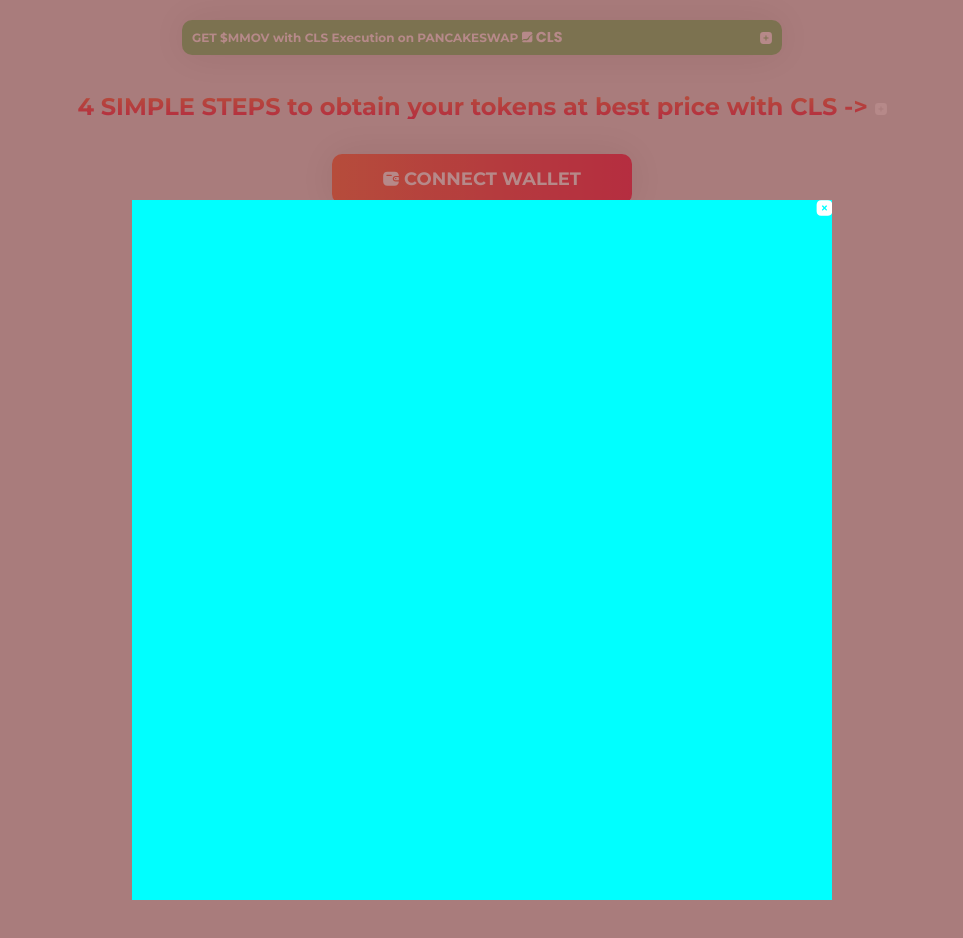
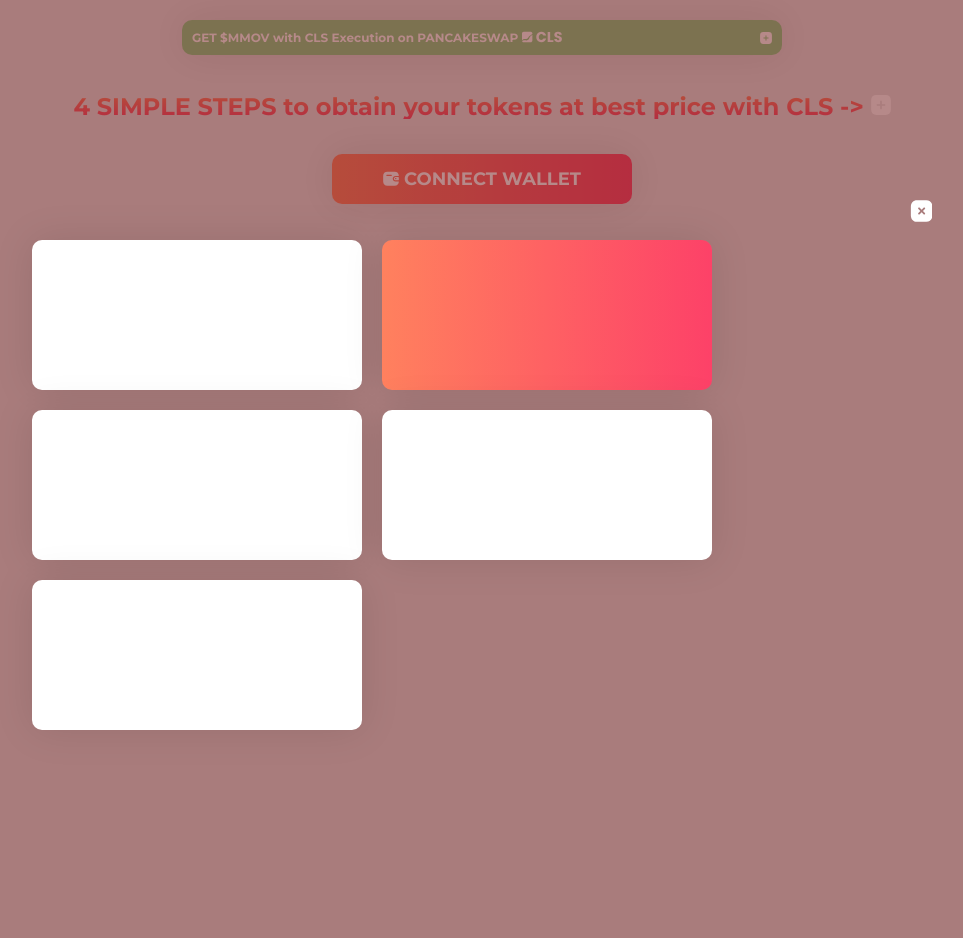
Before and after one commit to P4r4lon/cls_widget, a plain HTML site: page index.html in a window 1280 px wide. Shown: the top 938 px of the page, without its empty margins (158-1121 px from the left). Drawn offline with Linux system fonts and the light colour scheme.

Commit message:
working on

```diff
--- a/index.html
+++ b/index.html
@@ -35,9 +35,10 @@
 
         <div class="info__container">
             <h3 class="header__orange">
-                4 SIMPLE STEPS to obtain your tokens at best price with CLS -> <svg width="1.2rem" height="1.2rem" viewBox="0 0 54 54" fill="none" xmlns="http://www.w3.org/2000/svg">
-                    <path d="M39.4272 0.333496C48.4939 0.333496 53.6672 5.4535 53.6672 14.5468V39.4535C53.6672 48.4935 48.5205 53.6668 39.4539 53.6668H14.5472C5.45386 53.6668 0.333862 48.4935 0.333862 39.4535V14.5468C0.333862 5.4535 5.45386 0.333496 14.5472 0.333496H39.4272ZM26.9739 15.0268C25.7472 15.0268 24.7605 16.0135 24.7605 17.2402V24.7602H17.2139C16.6272 24.7602 16.0672 25.0002 15.6405 25.4002C15.2405 25.8268 15.0005 26.3842 15.0005 26.9735C15.0005 28.2002 15.9872 29.1868 17.2139 29.2135H24.7605V36.7602C24.7605 37.9868 25.7472 38.9735 26.9739 38.9735C28.2005 38.9735 29.1872 37.9868 29.1872 36.7602V29.2135H36.7605C37.9872 29.1868 38.9739 28.2002 38.9739 26.9735C38.9739 25.7468 37.9872 24.7602 36.7605 24.7602H29.1872V17.2402C29.1872 16.0135 28.2005 15.0268 26.9739 15.0268Z" fill="white"/>
-                </svg>
+                4 SIMPLE STEPS to obtain your tokens at best price with CLS -> <svg width="2rem" height="2rem" viewBox="0 0 54 54" fill="none" xmlns="http://www.w3.org/2000/svg">
+                    <path d="M39.4273 0.333496C48.494 0.333496 53.6673 5.4535 53.6673 14.5468V39.4535C53.6673 48.4935 48.5206 53.6668 39.454 53.6668H14.5473C5.45398 53.6668 0.333984 48.4935 0.333984 39.4535V14.5468C0.333984 5.4535 5.45398 0.333496 14.5473 0.333496H39.4273ZM26.974 15.0268C25.7473 15.0268 24.7606 16.0135 24.7606 17.2402V24.7602H17.214C16.6273 24.7602 16.0673 25.0002 15.6407 25.4002C15.2407 25.8268 15.0007 26.3842 15.0007 26.9735C15.0007 28.2002 15.9873 29.1868 17.214 29.2135H24.7606V36.7602C24.7606 37.9868 25.7473 38.9735 26.974 38.9735C28.2006 38.9735 29.1873 37.9868 29.1873 36.7602V29.2135H36.7606C37.9873 29.1868 38.974 28.2002 38.974 26.9735C38.974 25.7468 37.9873 24.7602 36.7606 24.7602H29.1873V17.2402C29.1873 16.0135 28.2006 15.0268 26.974 15.0268Z" fill="white"/>
+                    </svg>
+
             </h3>
             <div class="default__frame bg__orange default__frame-connect">
                 <svg width="1.6rem" height="1.55rem" viewBox="0 0 68 60" fill="none" xmlns="http://www.w3.org/2000/svg">
@@ -51,14 +52,14 @@
 
 
         <div class="modal__info">
-            <svg class="close__cross" width="1.6rem" height="1.6rem" viewBox="0 0 64 68" fill="none" xmlns="http://www.w3.org/2000/svg">
+            <svg class="close__cross" width="2.2rem" height="2.2rem" viewBox="0 0 64 68" fill="none" xmlns="http://www.w3.org/2000/svg">
                 <path d="M48.466 0.664062C59.766 0.664062 67.3327 8.59739 67.3327 20.3974V47.6341C67.3327 59.4007 59.766 67.3307 48.466 67.3307H19.566C8.26602 67.3307 0.666016 59.4007 0.666016 47.6341V20.3974C0.666016 8.59739 8.26602 0.664062 19.566 0.664062H48.466ZM44.0327 23.9007C42.8993 22.7641 41.066 22.7641 39.8993 23.9007L33.9993 29.8307L28.066 23.9007C26.8993 22.7641 25.066 22.7641 23.9327 23.9007C22.7993 25.0341 22.7993 26.9007 23.9327 28.0307L29.866 33.9674L23.9327 39.8674C22.7993 41.0341 22.7993 42.8674 23.9327 43.9974C24.4993 44.5641 25.266 44.8674 25.9993 44.8674C26.766 44.8674 27.4993 44.5641 28.066 43.9974L33.9993 38.1007L39.9327 43.9974C40.4993 44.6007 41.2327 44.8674 41.966 44.8674C42.7327 44.8674 43.466 44.5641 44.0327 43.9974C45.166 42.8674 45.166 41.0341 44.0327 39.9007L38.0993 33.9674L44.0327 28.0307C45.166 26.9007 45.166 25.0341 44.0327 23.9007Z" fill="white"/>
             </svg>
-            <div class="modal__info-frame"></div>
-            <div class="modal__info-frame bg__orange"></div>
-            <div class="modal__info-frame"></div>
-            <div class="modal__info-frame"></div>
-            <div class="modal__info-frame"></div>
+            <div class="default__frame modal__info-frame modal__info-frame-first"></div>
+            <div class="default__frame modal__info-frame modal__info-frame-second bg__orange "></div>
+            <div class="default__frame modal__info-frame"></div>
+            <div class="default__frame modal__info-frame"></div>
+            <div class="default__frame modal__info-frame"></div>
         </div>
 
         <div class="modal_guide">
--- a/styles/style.css
+++ b/styles/style.css
@@ -107,12 +107,14 @@ img {
 
 .modal__info {
     z-index: 3;
-    max-width: 70rem;
-    width: 70rem;
-    height: 70rem;
+    max-width: 90rem;
     position: fixed;
     top: 25%;
-    background-color: aqua;
+    display: flex;
+    flex-direction: row;
+    flex-wrap: wrap;
+    padding-top: 4rem;
+    gap: 2rem;
 }
 
 .close__cross {
@@ -122,5 +124,7 @@ img {
 }
 
 .modal__info-frame {
-    margin: 1rem;
+    width: 33rem;
+    height: 15rem;
+    margin: 0;
 }
```
